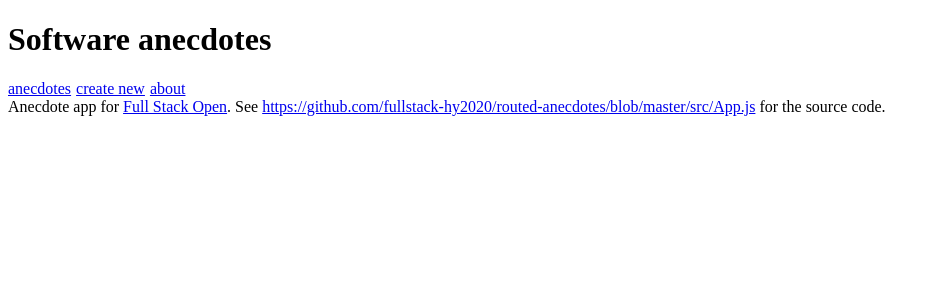
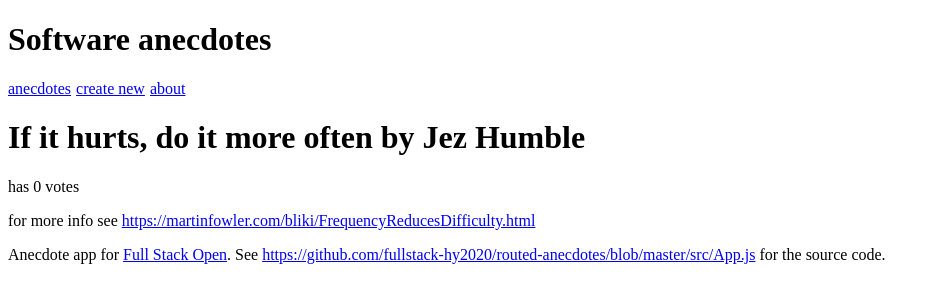
Before and after one commit to Peroxidize/fullstackopen, a React (Vite) app in the folder part7/routed-anecdotes/: page /anecdote/1 in a window 1280 px wide. Shown: the top 302 px of the page, without its empty margins (0-940 px from the left). Built offline with nearby package versions, Linux system fonts and the light colour scheme.

Commit message:
part7: exercise 7.2 completed

```diff
--- a/part7/routed-anecdotes/src/App.jsx
+++ b/part7/routed-anecdotes/src/App.jsx
@@ -5,6 +5,7 @@ import AnecdoteList from "./components/AnecdoteList";
 import About from "./components/About";
 import CreateNew from "./components/CreateNew";
 import Footer from "./components/Footer";
+import Anecdote from "./components/Anecdote";
 
 const App = () => {
   const [anecdotes, setAnecdotes] = useState([
@@ -50,6 +51,10 @@ const App = () => {
       <Menu />
       <Routes>
         <Route path="/" element={<AnecdoteList anecdotes={anecdotes} />} />
+        <Route
+          path="/anecdote/:id"
+          element={<Anecdote anecdotes={anecdotes} />}
+        />
         <Route path="/create" element={<CreateNew addNew={addNew} />} />
         <Route path="/About" element={<About />} />
       </Routes>
--- /dev/null
+++ b/part7/routed-anecdotes/src/components/Anecdote.jsx
@@ -0,0 +1,24 @@
+import { useParams } from "react-router-dom";
+
+const Anecdote = ({ anecdotes }) => {
+  const id = useParams().id;
+  const anecdote = anecdotes.find(anecdote => anecdote.id.toString() === id);
+
+  if (!anecdote) {
+    return <div>anecdote not found!</div>;
+  }
+
+  return (
+    <>
+      <h1>
+        {anecdote.content} by {anecdote.author}
+      </h1>
+      <p>has {anecdote.votes} votes</p>
+      <p>
+        for more info see <a href={anecdote.info}>{anecdote.info}</a>
+      </p>
+    </>
+  );
+};
+
+export default Anecdote;
--- a/part7/routed-anecdotes/src/components/AnecdoteList.jsx
+++ b/part7/routed-anecdotes/src/components/AnecdoteList.jsx
@@ -1,9 +1,13 @@
+import { Link } from "react-router-dom";
+
 const AnecdoteList = ({ anecdotes }) => (
   <div>
     <h2>Anecdotes</h2>
     <ul>
       {anecdotes.map(anecdote => (
-        <li key={anecdote.id}>{anecdote.content}</li>
+        <Link key={anecdote.id} to={`/anecdote/${anecdote.id}`}>
+          <li>{anecdote.content}</li>
+        </Link>
       ))}
     </ul>
   </div>
```
